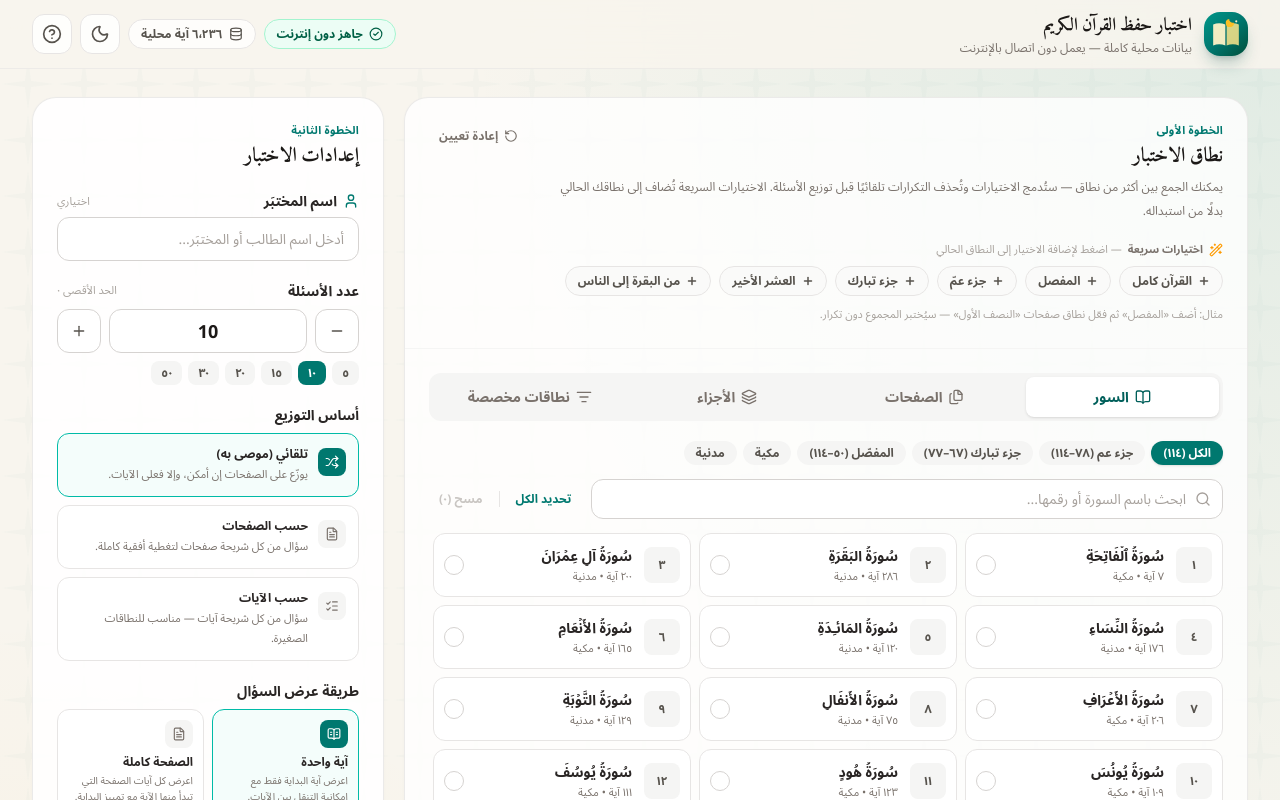
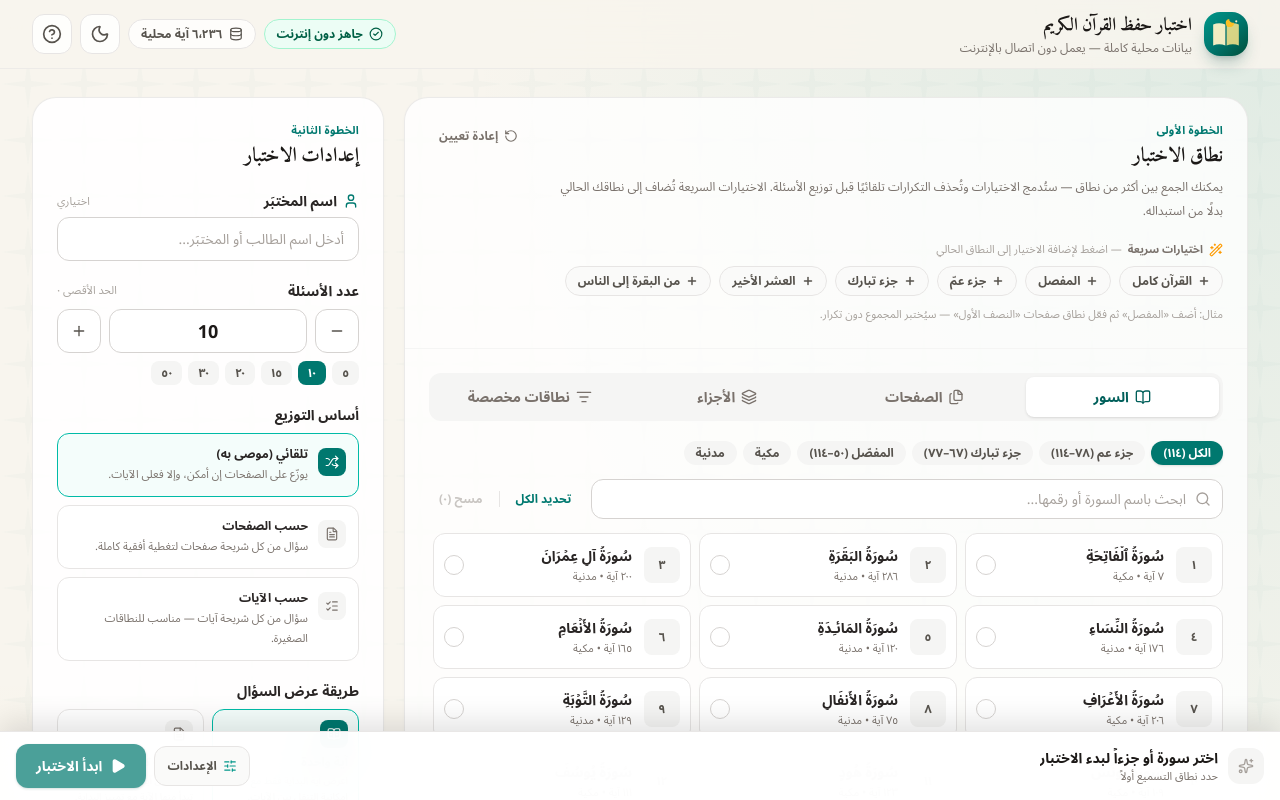
Before and after one commit to ahmedfathiaboelanin/Quran-test, a React (Vite) app: page / in a window 1280 px wide. Shown: the top 800 px of the page. Built offline with nearby package versions, Linux system fonts and the light colour scheme.

Commit message:
edit the bottom bar

```diff
--- a/src/components/SetupView/SetupView.tsx
+++ b/src/components/SetupView/SetupView.tsx
@@ -1,4 +1,5 @@
 import { useMemo, useState } from 'react';
+import { createPortal } from 'react-dom';
 import {
   BookOpenText,
   EyeOff,
@@ -9,6 +10,7 @@ import {
   Play,
   Plus,
   Shuffle,
+  SlidersHorizontal,
   Sparkles,
   User,
 } from 'lucide-react';
@@ -22,7 +24,7 @@ import type {
   TestConfig,
 } from '../../types';
 import { cloneSelection, EMPTY_SELECTION } from '../../data/presets';
-import { formatNumber } from '../../utils/helpers';
+import { cn, formatNumber } from '../../utils/helpers';
 import { getScopeStats } from '../../utils/quranHelpers';
 import { ScopeSelector } from '../ScopeSelector/ScopeSelector';
 import { Button } from '../ui/Button';
@@ -148,8 +150,23 @@ export function SetupView({
     });
   };
 
+  const scrollToSettings = () => {
+    const el = document.getElementById('test-settings-section');
+    if (el) {
+      el.scrollIntoView({ behavior: 'smooth' });
+    }
+  };
+
+  const onFloatingStartClick = () => {
+    if (!canStart) {
+      window.scrollTo({ top: 0, behavior: 'smooth' });
+      return;
+    }
+    handleStart();
+  };
+
   return (
-    <div className="grid gap-5 pb-20 lg:pb-0 lg:grid-cols-[minmax(0,1fr)_22rem] lg:items-start">
+    <div className="grid gap-5 pb-28 sm:pb-32 lg:grid-cols-[minmax(0,1fr)_22rem] lg:items-start">
       <ScopeSelector
         surahs={surahs}
         juzSummaries={juzSummaries}
@@ -161,7 +178,10 @@ export function SetupView({
       />
 
       <aside className="space-y-4 lg:sticky lg:top-24">
-        <section className="rounded-3xl border border-stone-200/80 bg-white/90 p-5 shadow-sm shadow-stone-900/[0.03] sm:p-6">
+        <section
+          id="test-settings-section"
+          className="rounded-3xl border border-stone-200/80 bg-white/90 p-5 shadow-sm shadow-stone-900/[0.03] sm:p-6"
+        >
           <p className="text-[11px] font-bold tracking-wide text-teal-700">
             الخطوة الثانية
           </p>
@@ -421,35 +441,83 @@ export function SetupView({
         </div>
       </aside>
 
-      {/* شريط البدء العائم للموبايل لتسهيل البدء السريع دون الحاجة للتمرير */}
-      <div className="fixed inset-x-0 bottom-0 z-30 border-t border-stone-200/90 bg-white/95 px-4 py-3 shadow-[0_-8px_25px_rgba(0,0,0,0.08)] backdrop-blur-md lg:hidden print:hidden">
-        <div className="flex items-center justify-between gap-3">
-          <div className="min-w-0 flex-1">
-            <p className="truncate text-xs font-bold text-stone-900">
-              {stats.surahCount > 0
-                ? `${formatNumber(stats.surahCount)} سورة محددة`
+      {/* شريط البدء العائم المتاح على كل الشاشات عبر createPortal لضمان ثباته فوق أي تحريك لصفحة الإعدادات */}
+      {createPortal(
+        <div
+          className="fixed inset-x-0 bottom-0 z-50 border-t border-stone-200/90 bg-white/95 px-4 pt-3 pb-[calc(0.75rem+env(safe-area-inset-bottom))] shadow-[0_-8px_30px_rgba(0,0,0,0.12)] backdrop-blur-xl dark:border-stone-800 dark:bg-[#0c1211]/95 print:hidden"
+          dir="rtl"
+          role="region"
+          aria-label="شريط بدء الاختبار"
+        >
+          <div className="mx-auto flex w-full max-w-7xl items-center justify-between gap-3">
+            <div className="flex min-w-0 flex-1 items-center gap-2.5">
+              <span
+                className={cn(
+                  'grid h-9 w-9 shrink-0 place-items-center rounded-xl transition',
+                  canStart
+                    ? 'bg-teal-700 text-white shadow-sm dark:bg-teal-600'
+                    : 'bg-stone-100 text-stone-400 dark:bg-stone-800 dark:text-stone-500',
+                )}
+              >
+                <Sparkles className="h-4 w-4" />
+              </span>
+
+              <div className="min-w-0">
+                <p className="truncate text-xs font-bold text-stone-900 dark:text-stone-100 sm:text-sm">
+                  {canStart
+                    ? stats.surahCount > 0
+                      ? `${formatNumber(stats.surahCount)} سورة محددة (${formatNumber(stats.ayahCount)} آية)`
                       : stats.pageCount > 0
-                  ? `${formatNumber(stats.pageCount)} صفحة محددة`
-                  : 'حدد النطاق للبدء'}
+                        ? `${formatNumber(stats.pageCount)} صفحة محددة (${formatNumber(stats.ayahCount)} آية)`
+                        : `${formatNumber(stats.ayahCount)} آية في النطاق`
+                    : 'اختر سورة أو جزءاً لبدء الاختبار'}
                 </p>
-            <p className="text-[10px] text-stone-500">
+                <p className="flex items-center gap-2 text-[11px] text-stone-500 dark:text-stone-400">
+                  <span>
                     {canStart
                       ? `${formatNumber(plannedCount)} سؤال مخطط`
-                : 'اختر نطاقاً يحتوي على آيات'}
+                      : 'حدد نطاق التسميع أولاً'}
+                  </span>
+                  {studentName.trim() ? (
+                    <>
+                      <span className="h-1 w-1 rounded-full bg-stone-300 dark:bg-stone-700" />
+                      <span className="truncate font-semibold text-teal-700 dark:text-teal-400">
+                        المختبَر: {studentName.trim()}
+                      </span>
+                    </>
+                  ) : null}
                 </p>
               </div>
+            </div>
+
+            <div className="flex shrink-0 items-center gap-2">
+              <button
+                type="button"
+                onClick={scrollToSettings}
+                className="inline-flex min-h-10 items-center gap-1.5 rounded-xl border border-stone-200 bg-stone-50 px-3 text-xs font-semibold text-stone-600 transition hover:bg-stone-100 hover:text-stone-900 dark:border-stone-700 dark:bg-stone-800 dark:text-stone-300 dark:hover:bg-stone-700"
+                title="الانتقال لإعدادات الاختبار"
+              >
+                <SlidersHorizontal className="h-3.5 w-3.5 text-teal-600 dark:text-teal-400" />
+                <span className="hidden sm:inline">الإعدادات</span>
+              </button>
 
               <Button
                 size="md"
-            disabled={!canStart}
-            onClick={handleStart}
-            className="shrink-0 px-4 text-xs font-bold shadow-sm"
+                onClick={onFloatingStartClick}
+                className={cn(
+                  'min-h-10 px-5 text-xs font-bold shadow-md transition active:scale-95 sm:text-sm',
+                  !canStart &&
+                    'cursor-pointer bg-stone-500 opacity-70 hover:bg-stone-600 hover:opacity-90',
+                )}
               >
-            <Play className="h-4 w-4" />
-            ابدأ الاختبار
+                <Play className="h-4 w-4 shrink-0 fill-current" />
+                <span>ابدأ الاختبار</span>
               </Button>
             </div>
           </div>
+        </div>,
+        document.body,
+      )}
     </div>
   );
 }
```
Lines whose indentation alone changed are shown as unchanged.
